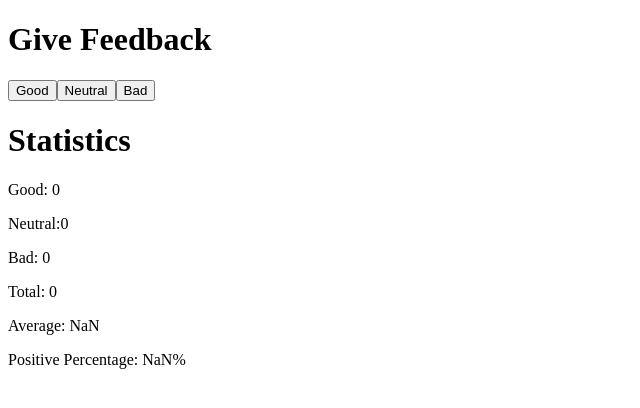
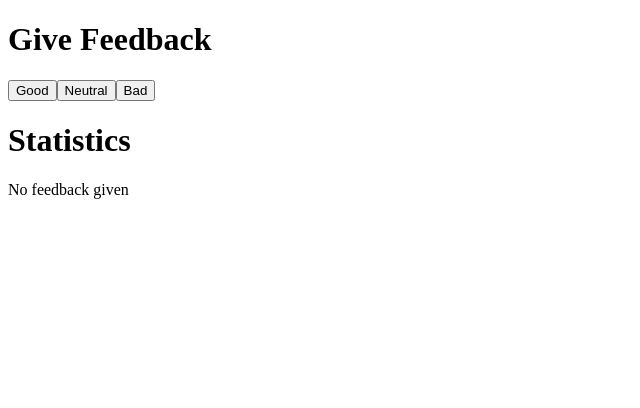
Before and after one commit to Ashokpal24/Full-stack-course-excercises, a React (Vite) app in the folder part1/unicafe/: page / in a window 1280 px wide. Shown: the top 408 px of the page, without its empty margins (0-640 px from the left). Built offline with nearby package versions, Linux system fonts and the light colour scheme.

Commit message:
Excercise 1.9 completed.

```diff
--- a/part1/unicafe/src/App.jsx
+++ b/part1/unicafe/src/App.jsx
@@ -1,6 +1,7 @@
 import { useState } from "react";
 
 const Statistics = ({ good, bad, neutral, total }) => {
+  if (total) {
     return (
       <>
         <p>Good: {good}</p>
@@ -11,6 +12,8 @@ const Statistics = ({ good, bad, neutral, total }) => {
         <p>Positive Percentage: {(good / total) * 100}%</p>
       </>
     );
+  }
+  return <p1>No feedback given</p1>;
 };
 
 const App = () => {
```
Lines whose indentation alone changed are shown as unchanged.
